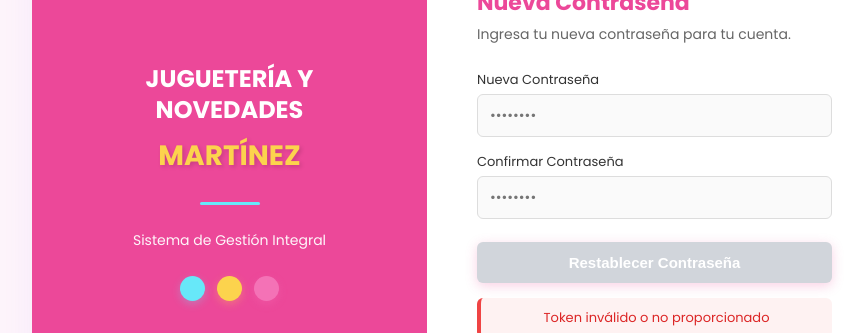
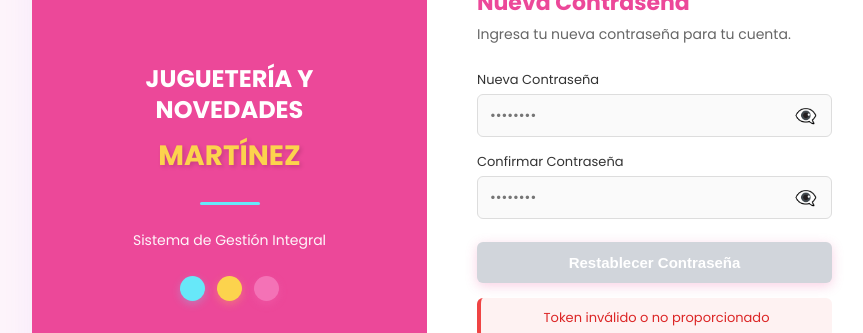
Before and after one commit to martinez-Diana/FRONTJugueteria, a React (Vite) app: page /reset-password in a window 1280 px wide. Shown: the part 218-551 px from the top of the page, without its empty margins (183-1046 px from the left). Built offline with nearby package versions, Linux system fonts and the light colour scheme; no server answers.

Commit message:
Actualizacion reset

```diff
--- a/src/pages/ResetPassword.jsx
+++ b/src/pages/ResetPassword.jsx
@@ -1,5 +1,6 @@
 import React, { useState, useEffect } from "react";
 import { Link, useNavigate, useSearchParams } from "react-router-dom";
+import { sanitizeInput } from "../utils/authUtils";
 
 const API_URL = import.meta.env.VITE_API_URL || "https://back-jugueteria.vercel.app";
 
@@ -16,6 +17,10 @@ function ResetPassword() {
   const [error, setError] = useState("");
   const [loading, setLoading] = useState(false);
   const [passwordFocus, setPasswordFocus] = useState(false);
+
+  // 👁️ Estados para mostrar/ocultar contraseñas
+  const [showPassword, setShowPassword] = useState(false);
+  const [showConfirmPassword, setShowConfirmPassword] = useState(false);
 
   useEffect(() => {
     if (!token) {
@@ -62,12 +67,15 @@ function ResetPassword() {
     setLoading(true);
 
     try {
+      // 🛡️ Sanitizar la contraseña antes de enviar
+      const sanitizedPassword = sanitizeInput(formData.password);
+
       const response = await fetch(`${API_URL}/api/auth/reset-password`, {
         method: "POST",
         headers: { "Content-Type": "application/json" },
         body: JSON.stringify({
           token: token,
-          newPassword: formData.password,
+          newPassword: sanitizedPassword,
         }),
       });
 
@@ -77,14 +85,16 @@ function ResetPassword() {
         throw new Error(data.error || "Error al restablecer la contraseña");
       }
 
-      setMessage("✅ " + data.message + " Redirigiendo al login...");
+      // ✅ Mostrar mensaje de éxito con palomita
+      setMessage("✅ ¡Contraseña restablecida correctamente!");
 
+      // Redirigir después de 3 segundos
       setTimeout(() => {
         navigate("/login");
-      }, 2000);
+      }, 3000);
 
     } catch (err) {
-      setError(err.message);
+      setError("❌ " + err.message);
     } finally {
       setLoading(false);
     }
@@ -201,18 +211,39 @@ function ResetPassword() {
       marginBottom: "4px",
       color: "#333",
     },
+    passwordInputWrapper: {
+      position: "relative",
+      display: "flex",
+      alignItems: "center",
+      marginBottom: "15px",
+    },
     input: {
       padding: "10px 12px",
-      marginBottom: "15px",
+      paddingRight: "40px",
       border: "1px solid #ddd",
       borderRadius: "6px",
       outline: "none",
       fontSize: "14px",
       transition: "all 0.3s ease",
       fontFamily: "'Poppins', sans-serif",
+      width: "100%",
     },
     inputSuccess: {
       borderColor: "#10b981",
+    },
+    togglePassword: {
+      position: "absolute",
+      right: "10px",
+      background: "none",
+      border: "none",
+      cursor: "pointer",
+      fontSize: "18px",
+      color: "#666",
+      padding: "5px",
+      display: "flex",
+      alignItems: "center",
+      justifyContent: "center",
+      transition: "color 0.2s ease",
     },
     button: {
       backgroundColor: "#ec4899",
@@ -236,10 +267,12 @@ function ResetPassword() {
       marginTop: "15px",
       fontSize: "13px",
       textAlign: "center",
-      padding: "10px",
+      padding: "12px",
       backgroundColor: "#ecfdf5",
       borderRadius: "6px",
       borderLeft: "4px solid #10b981",
+      fontWeight: 600,
+      animation: "slideIn 0.3s ease",
     },
     error: {
       color: "#dc2626",
@@ -253,7 +286,8 @@ function ResetPassword() {
     },
     passwordRequirements: {
       fontSize: "11px",
-      marginTop: "6px",
+      marginTop: "-10px",
+      marginBottom: "15px",
       padding: "8px",
       background: "#f9fafb",
       borderRadius: "6px",
@@ -274,6 +308,20 @@ function ResetPassword() {
     requirementUnmet: {
       color: "#9ca3af",
     },
+    validationMessage: {
+      fontSize: "11px",
+      marginTop: "-10px",
+      marginBottom: "15px",
+      display: "flex",
+      alignItems: "center",
+      gap: "4px",
+    },
+    validationSuccess: {
+      color: "#10b981",
+    },
+    validationError: {
+      color: "#ef4444",
+    },
     backText: {
       fontSize: "13px",
       textAlign: "center",
@@ -289,6 +337,21 @@ function ResetPassword() {
 
   return (
     <div style={styles.container}>
+      <style>
+        {`
+          @keyframes slideIn {
+            from {
+              opacity: 0;
+              transform: translateY(-10px);
+            }
+            to {
+              opacity: 1;
+              transform: translateY(0);
+            }
+          }
+        `}
+      </style>
+
       <div style={styles.card}>
         <div style={styles.leftPanel}>
           <h2 style={styles.leftTitle}>
@@ -315,8 +378,9 @@ function ResetPassword() {
 
           <form onSubmit={handleSubmit} style={styles.form}>
             <label style={styles.label}>Nueva Contraseña</label>
+            <div style={styles.passwordInputWrapper}>
               <input
-              type="password"
+                type={showPassword ? "text" : "password"}
                 name="password"
                 placeholder="••••••••"
                 value={formData.password}
@@ -333,10 +397,20 @@ function ResetPassword() {
                   e.target.style.boxShadow = "0 0 6px rgba(192, 132, 252, 0.25)";
                 }}
                 onBlur={(e) => {
-                e.target.style.borderColor = "#ddd";
+                  e.target.style.borderColor = isPasswordValid() ? "#10b981" : "#ddd";
                   e.target.style.boxShadow = "none";
                 }}
               />
+              <button
+                type="button"
+                style={styles.togglePassword}
+                onClick={() => setShowPassword(!showPassword)}
+                onMouseEnter={(e) => (e.target.style.color = "#ec4899")}
+                onMouseLeave={(e) => (e.target.style.color = "#666")}
+              >
+                {showPassword ? "👁️" : "👁️‍🗨️"}
+              </button>
+            </div>
 
             {(passwordFocus || formData.password) && (
               <div
@@ -381,8 +455,9 @@ function ResetPassword() {
             )}
 
             <label style={styles.label}>Confirmar Contraseña</label>
+            <div style={styles.passwordInputWrapper}>
               <input
-              type="password"
+                type={showConfirmPassword ? "text" : "password"}
                 name="confirmPassword"
                 placeholder="••••••••"
                 value={formData.confirmPassword}
@@ -401,10 +476,32 @@ function ResetPassword() {
                   e.target.style.boxShadow = "0 0 6px rgba(192, 132, 252, 0.25)";
                 }}
                 onBlur={(e) => {
-                e.target.style.borderColor = "#ddd";
+                  const isMatch = formData.confirmPassword && formData.password === formData.confirmPassword;
+                  e.target.style.borderColor = isMatch ? "#10b981" : "#ddd";
                   e.target.style.boxShadow = "none";
                 }}
               />
+              <button
+                type="button"
+                style={styles.togglePassword}
+                onClick={() => setShowConfirmPassword(!showConfirmPassword)}
+                onMouseEnter={(e) => (e.target.style.color = "#ec4899")}
+                onMouseLeave={(e) => (e.target.style.color = "#666")}
+              >
+                {showConfirmPassword ? "👁️" : "👁️‍🗨️"}
+              </button>
+            </div>
+
+            {formData.confirmPassword && formData.password !== formData.confirmPassword && (
+              <div style={{ ...styles.validationMessage, ...styles.validationError }}>
+                ❌ Las contraseñas no coinciden
+              </div>
+            )}
+            {formData.confirmPassword && formData.password === formData.confirmPassword && (
+              <div style={{ ...styles.validationMessage, ...styles.validationSuccess }}>
+                ✓ Las contraseñas coinciden
+              </div>
+            )}
 
             <button
               type="submit"
```
Lines whose indentation alone changed are shown as unchanged.
